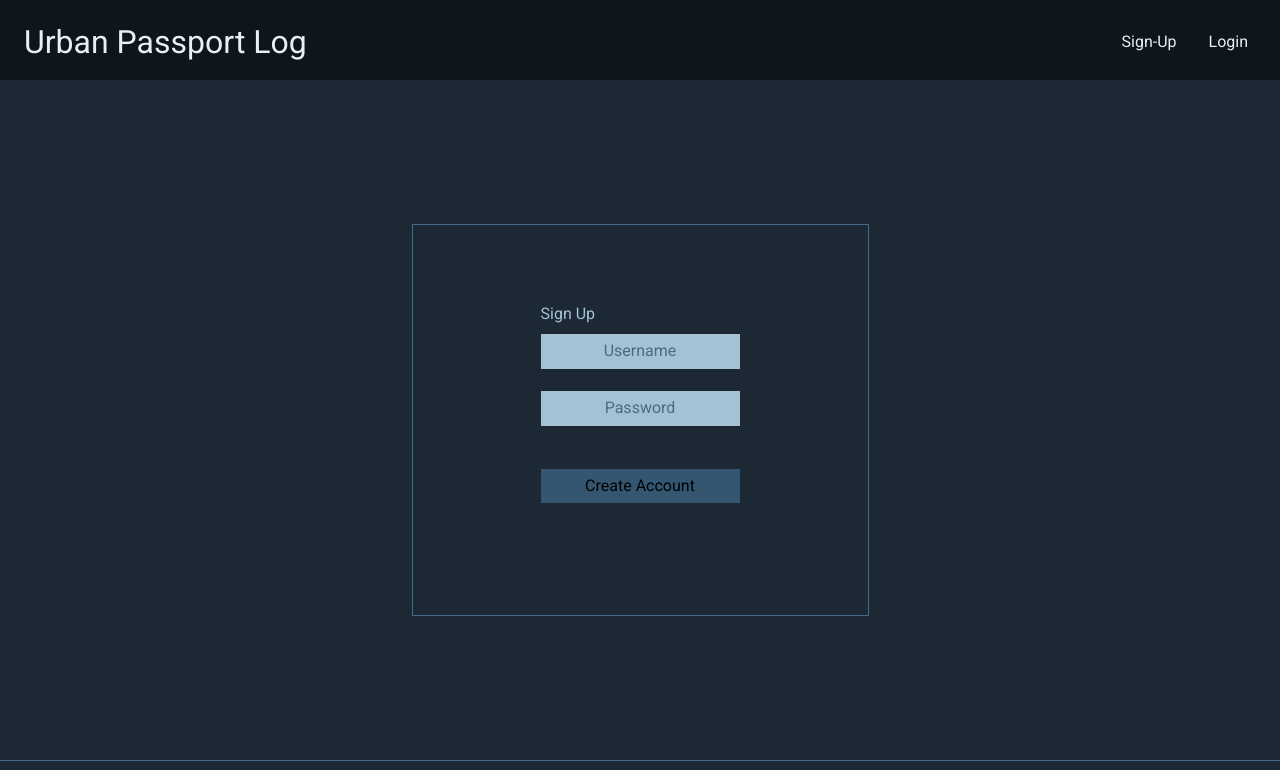
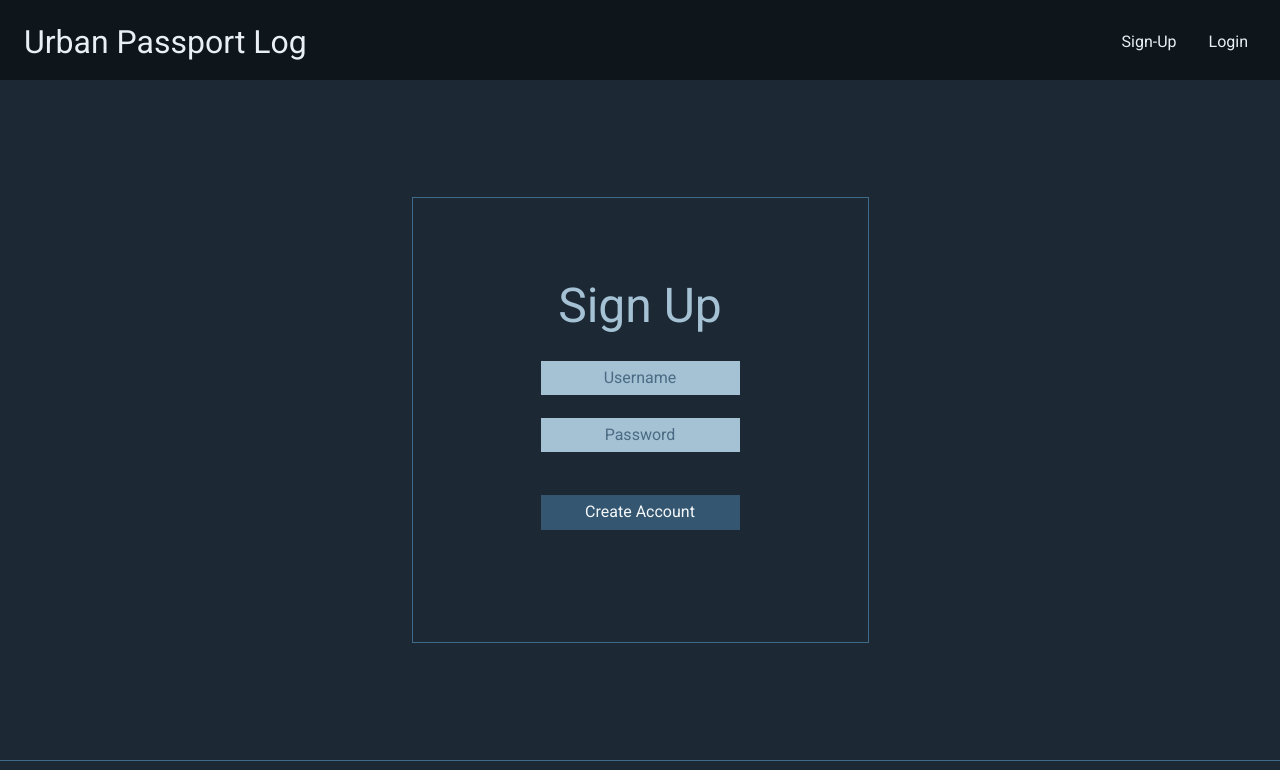
Before and after one commit to hojoon0724/seal_project2, a Node server app: page /user/signup in a window 1280 px wide. Shown: the top 770 px of the page. Run offline with Node 20, Linux system fonts and the light colour scheme; some libraries are stand-ins or nearby versions.

Commit message:
minor CSS fix

```diff
--- a/public/style.css
+++ b/public/style.css
@@ -647,7 +647,7 @@ select > option {
 }
 
 .login-title,
-.signup.title {
+.signup-title {
   text-align: center;
   font-size: 3rem;
   margin-bottom: 1rem;
@@ -683,6 +683,7 @@ select > option {
   margin-top: 2rem;
   padding: 8px;
   background-color: var(--pri700);
+  color: var(--pri50);
   border: 0px;
   transition: ease-in-out 0.2s;
   cursor: pointer;
```
